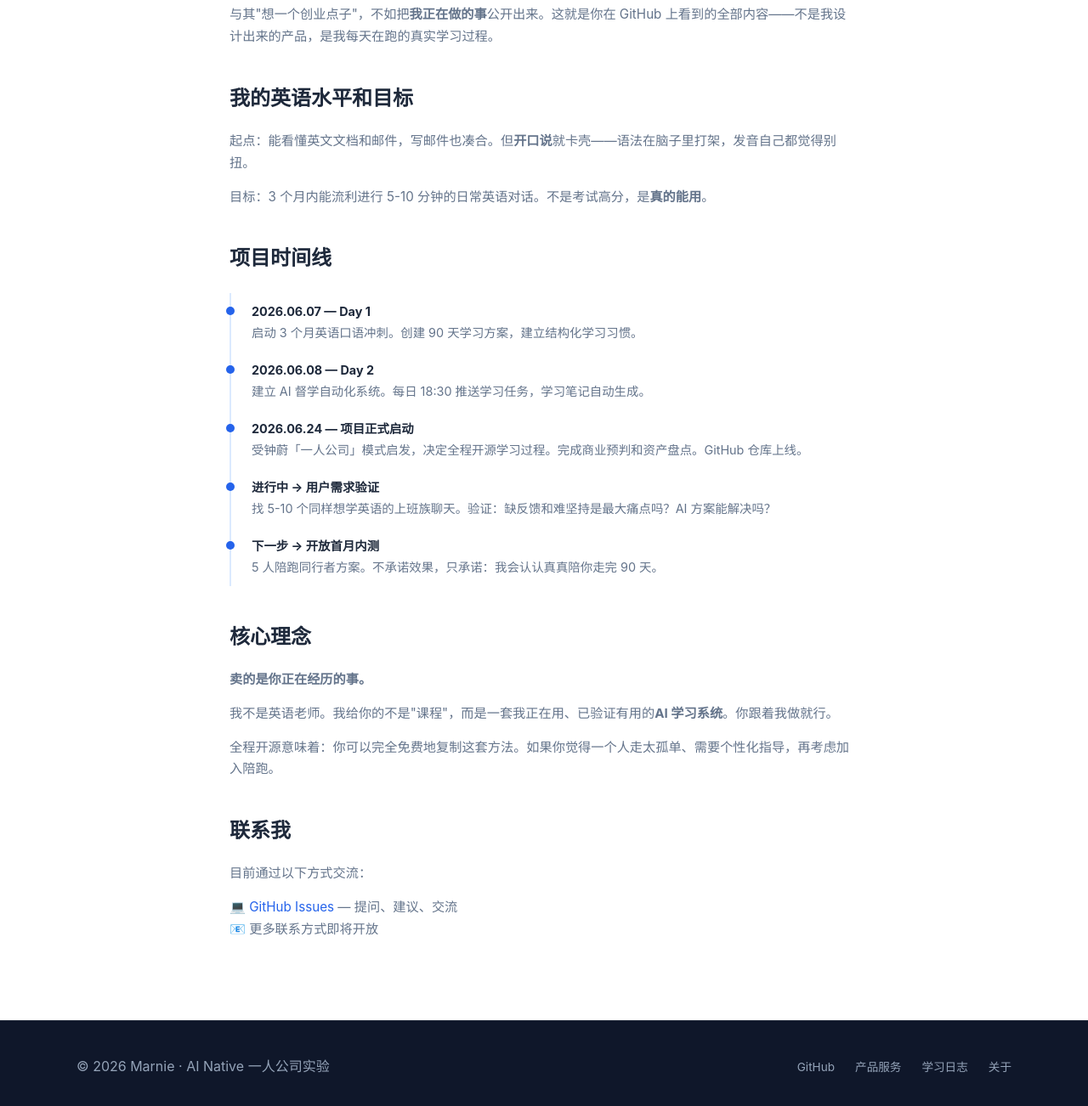
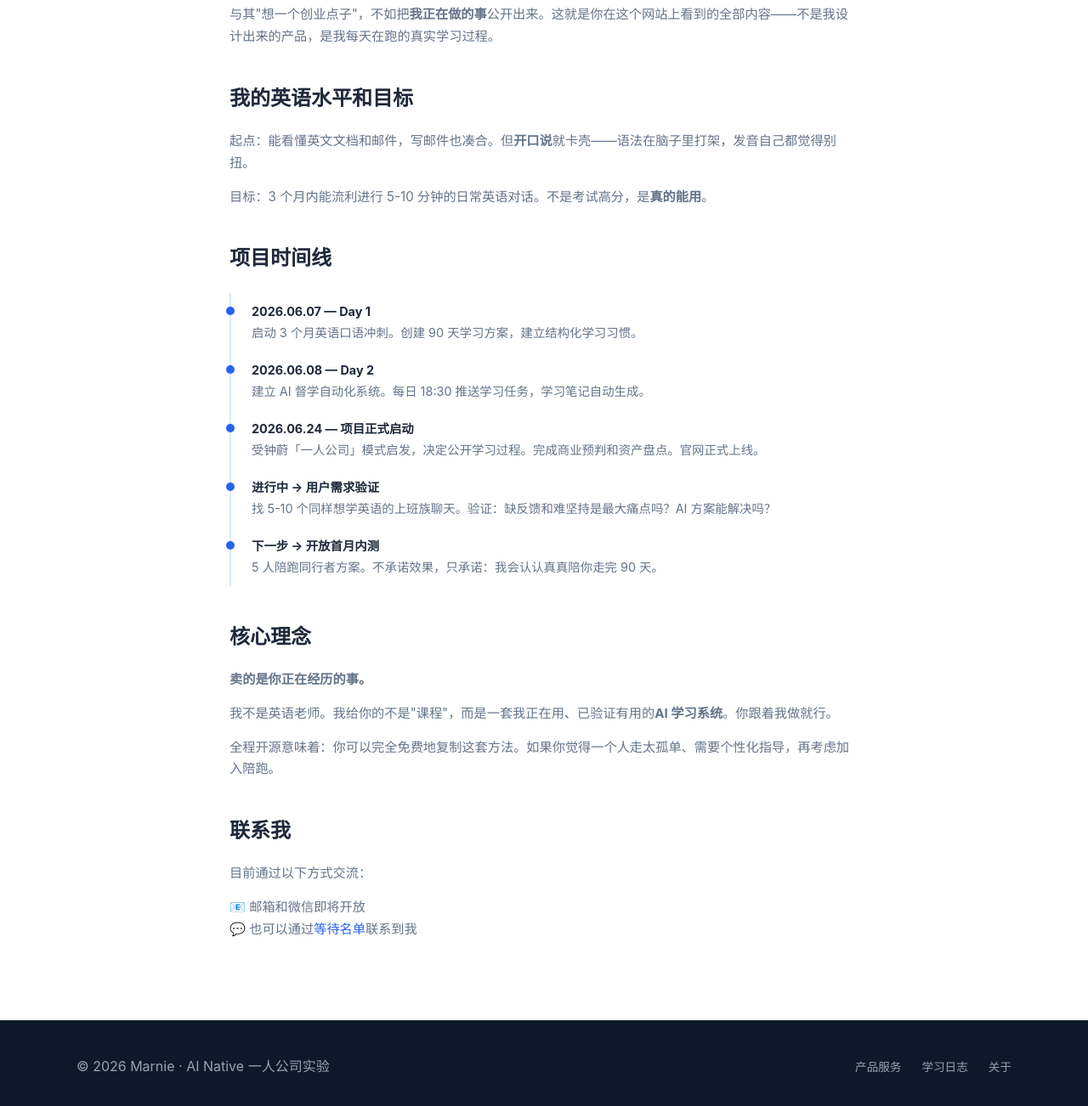
Before and after one commit to wengbokang-maker/ai-english-coach, a plain HTML site: page about.html in a window 1280 px wide. Shown: the part 500-1802 px from the top of the page at 85% size. Drawn offline with Linux system fonts and the light colour scheme.

Commit message:
fix: remove GitHub links from about page

```diff
--- a/about.html
+++ b/about.html
@@ -23,7 +23,7 @@
       <li><a href="products.html">产品服务</a></li>
       <li><a href="journal.html">学习日志</a></li>
       <li><a href="about.html" class="active">关于 Marnie</a></li>
-      <li><a href="https://github.com/wengbokang-maker/ai-english-coach" class="nav-cta" target="_blank">GitHub</a></li>
+      <li><a href="products.html" class="nav-cta">免费加入</a></li>
     </ul>
   </div>
 </nav>
@@ -39,7 +39,7 @@
   <p>做了十几年项目管理，我一直想突破英语口语这个坎。试过培训班、买过App、报过网课——每次都坚持不到两周。</p>
   <p>直到我开始用 AI 工具。我发现用豆包的语音模式练口语、用 ChatGPT 改语法和发音，效果比之前所有的传统方法都好——而整个过程的花费，几乎是零。</p>
   <p>我就想：如果这个方法对我有用，那对其他上班族呢？</p>
-  <p>与其"想一个创业点子"，不如把<strong>我正在做的事</strong>公开出来。这就是你在 GitHub 上看到的全部内容——不是我设计出来的产品，是我每天在跑的真实学习过程。</p>
+  <p>与其"想一个创业点子"，不如把<strong>我正在做的事</strong>公开出来。这就是你在这个网站上看到的全部内容——不是我设计出来的产品，是我每天在跑的真实学习过程。</p>
 
   <h2>我的英语水平和目标</h2>
   <p>起点：能看懂英文文档和邮件，写邮件也凑合。但<strong>开口说</strong>就卡壳——语法在脑子里打架，发音自己都觉得别扭。</p>
@@ -57,7 +57,7 @@
     </li>
     <li>
       <strong>2026.06.24 — 项目正式启动</strong>
-      受钟蔚「一人公司」模式启发，决定全程开源学习过程。完成商业预判和资产盘点。GitHub 仓库上线。
+      受钟蔚「一人公司」模式启发，决定公开学习过程。完成商业预判和资产盘点。官网正式上线。
     </li>
     <li>
       <strong>进行中 → 用户需求验证</strong>
@@ -77,8 +77,8 @@
   <h2>联系我</h2>
   <p>目前通过以下方式交流：</p>
   <p>
-    💻 <a href="https://github.com/wengbokang-maker/ai-english-coach" target="_blank">GitHub Issues</a> — 提问、建议、交流<br>
-    📧 更多联系方式即将开放
+    📧 邮箱和微信即将开放<br>
+    💬 也可以通过<a href="products.html">等待名单</a>联系到我
   </p>
 
 </section>
@@ -87,7 +87,6 @@
   <div class="footer-inner">
     <span>© 2026 Marnie · AI Native 一人公司实验</span>
     <ul class="footer-links">
-      <li><a href="https://github.com/wengbokang-maker/ai-english-coach" target="_blank">GitHub</a></li>
       <li><a href="products.html">产品服务</a></li>
       <li><a href="journal.html">学习日志</a></li>
       <li><a href="about.html">关于</a></li>
```
